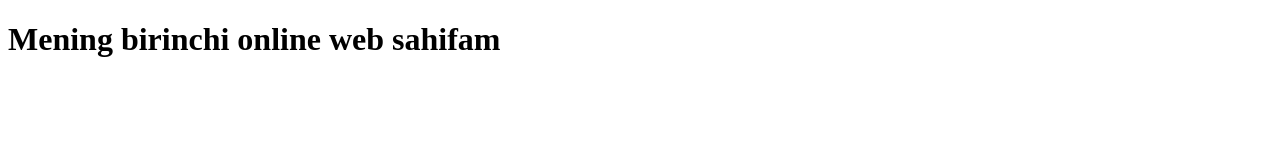
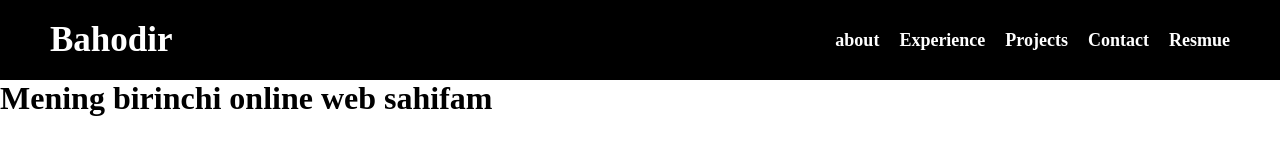
Before and after one commit to Juramurodovbahodir/loyha-1, a plain HTML site: page index.html in a window 1280 px wide. Drawn offline with Linux system fonts and the light colour scheme.

Commit message:
add header

```diff
--- a/index.html
+++ b/index.html
@@ -7,6 +7,17 @@
     <link rel="stylesheet" href="style.css">
 </head>
 <body>
+    <header>
+        <a class="logo" href="#">Bahodir</a>
+
+        <nav>
+            <a href="#">about</a>
+            <a href="#">Experience</a>
+            <a href="#">Projects</a>
+            <a href="#">Contact</a>
+            <a href="#">Resmue</a>
+        </nav>
+    </header>
     <h1>Mening birinchi online web sahifam</h1>
 </body>
 </html>
--- a/style.css
+++ b/style.css
@@ -0,0 +1,38 @@
+*, html {
+    margin: 0;
+    padding: 0;
+    box-sizing: border-box
+}
+
+header {
+    background-color: black;
+    padding: 20px 50px;
+    display: flex;
+    justify-content: space-between;
+    align-items: center;
+}
+
+
+.logo {
+    text-decoration: none;
+    font-weight: bold;
+    font-size: 35px;
+    color: white;
+}
+
+nav {
+    display: flex;
+    gap: 20px;
+    align-items: center;
+}
+
+nav > a {
+    color: white;
+    text-decoration: none;
+    font-size: 18px;
+    font-weight: bold;
+}
+
+nav  > a:hover {
+    opacity: 0.9;
+}
```
